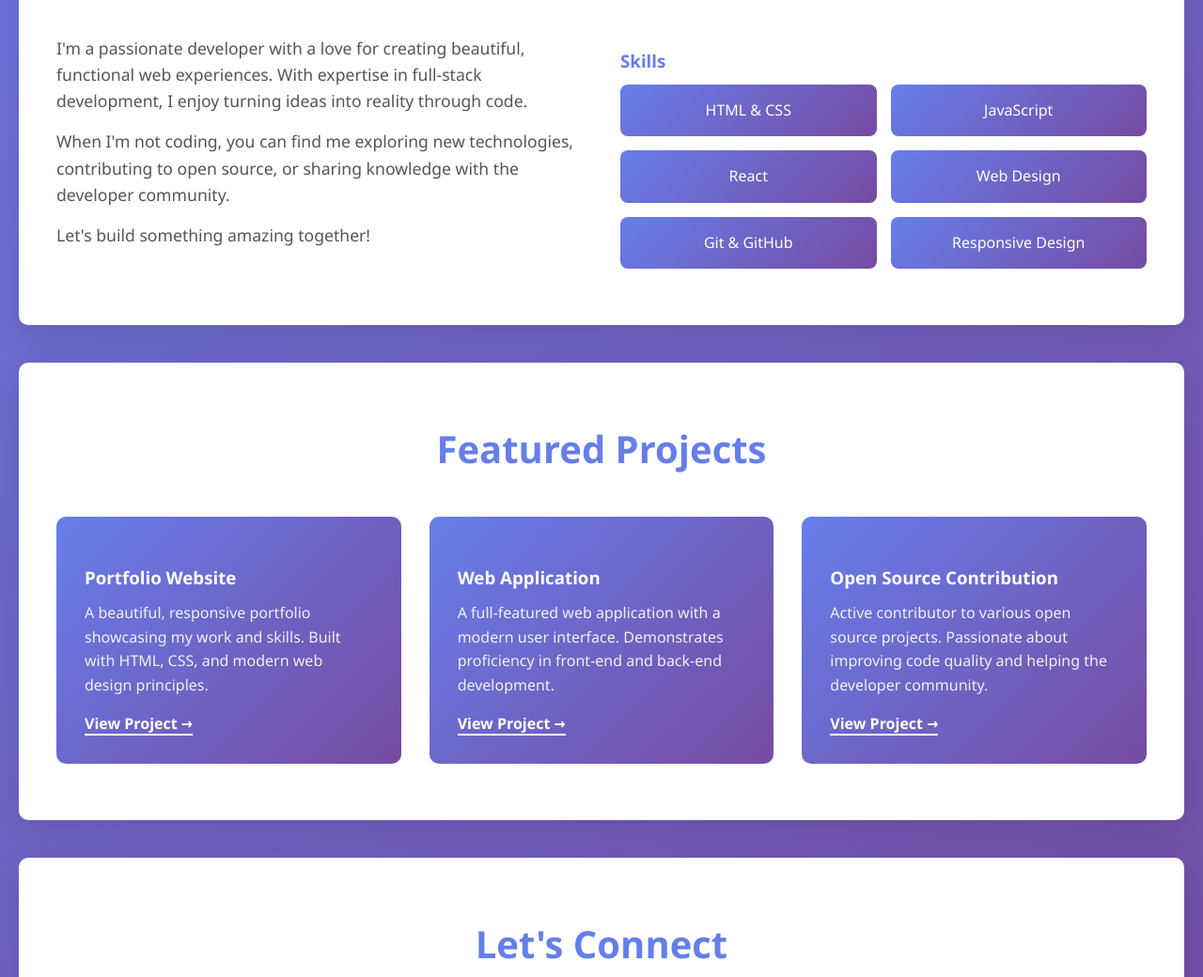
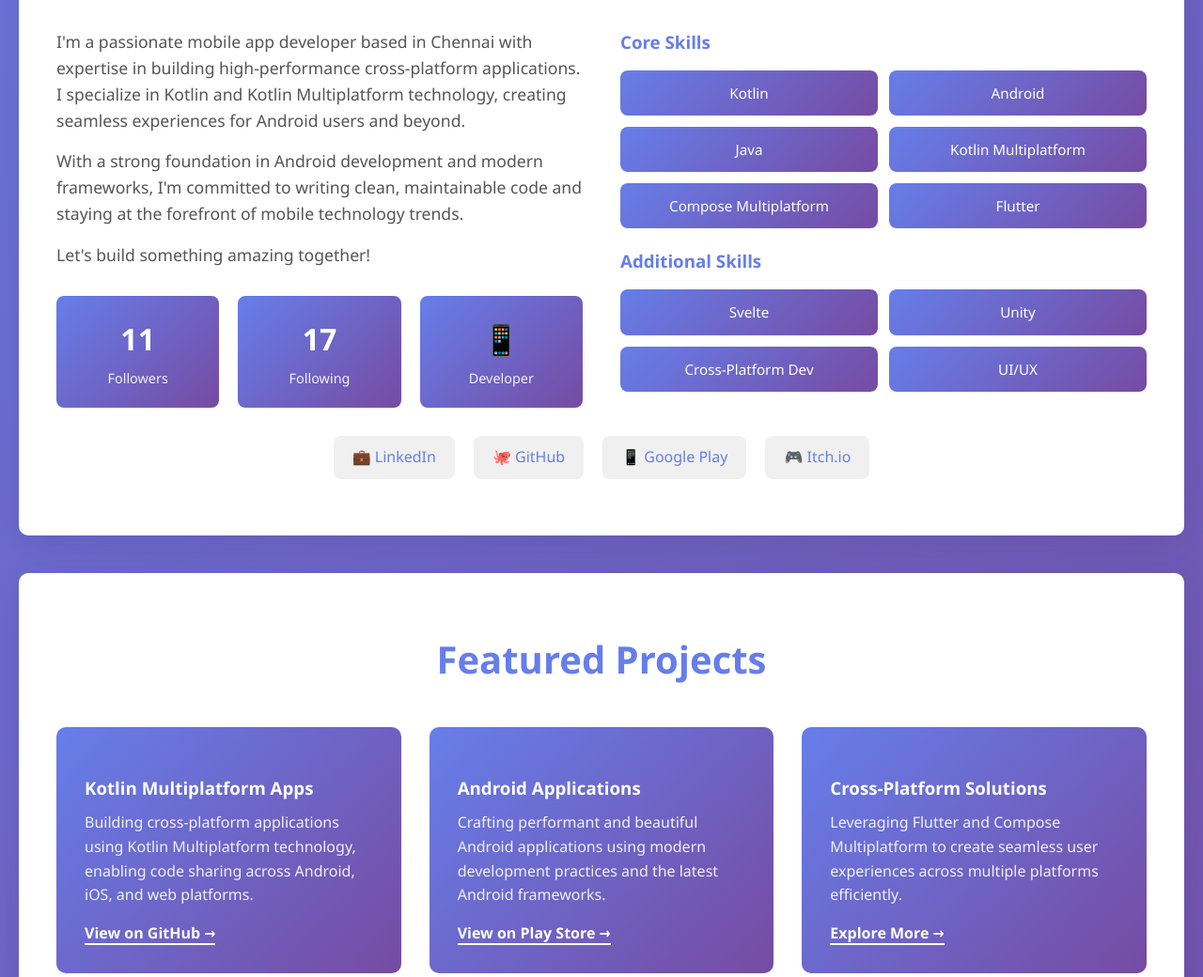
Before and after one commit to lspradeep/lspradeep.github.io, a plain HTML site: page index.html in a window 1280 px wide. Shown: the part 920-1960 px from the top of the page at 94% size. Drawn offline with Linux system fonts and the light colour scheme.

Commit message:
Update portfolio with Pradeep L S professional details

```diff
--- a/index.html
+++ b/index.html
@@ -3,7 +3,7 @@
 <head>
     <meta charset="UTF-8">
     <meta name="viewport" content="width=device-width, initial-scale=1.0">
-    <title>Pradeep - Portfolio</title>
+    <title>Pradeep L S - Mobile App Developer</title>
     <style>
         * {
             margin: 0;
@@ -60,10 +60,17 @@
             animation: slideIn 0.8s ease;
         }
 
-        .hero-content p {
-            font-size: 1.5rem;
+        .hero-content .subtitle {
+            font-size: 1.8rem;
+            margin-bottom: 15px;
+            opacity: 0.95;
+            animation: slideIn 0.8s ease 0.1s backwards;
+        }
+
+        .hero-content .location {
+            font-size: 1.2rem;
             margin-bottom: 30px;
-            opacity: 0.9;
+            opacity: 0.85;
             animation: slideIn 0.8s ease 0.2s backwards;
         }
 
@@ -76,7 +83,8 @@
             border-radius: 50px;
             font-weight: bold;
             transition: transform 0.3s ease, box-shadow 0.3s ease;
-            animation: slideIn 0.8s ease 0.4s backwards;
+            animation: slideIn 0.8s ease 0.3s backwards;
+            margin: 0 10px;
         }
 
         .cta-button:hover {
@@ -122,7 +130,7 @@
             display: grid;
             grid-template-columns: 1fr 1fr;
             gap: 40px;
-            align-items: center;
+            align-items: start;
         }
 
         .about-text p {
@@ -131,19 +139,58 @@
             color: #555;
         }
 
+        .skills-container {
+            display: flex;
+            flex-direction: column;
+            gap: 20px;
+        }
+
+        .skills-category h3 {
+            margin-top: 0;
+            margin-bottom: 15px;
+        }
+
         .skills {
             display: grid;
             grid-template-columns: repeat(2, 1fr);
-            gap: 15px;
+            gap: 12px;
         }
 
         .skill-item {
             background: linear-gradient(135deg, #667eea 0%, #764ba2 100%);
             color: white;
-            padding: 15px;
+            padding: 12px 15px;
             border-radius: 8px;
             text-align: center;
             font-weight: 500;
+            font-size: 0.95rem;
+        }
+
+        /* Social Links */
+        .social-links {
+            display: flex;
+            justify-content: center;
+            gap: 20px;
+            flex-wrap: wrap;
+            margin-top: 30px;
+        }
+
+        .social-link {
+            display: inline-flex;
+            align-items: center;
+            gap: 8px;
+            padding: 10px 20px;
+            background: #f0f0f0;
+            color: #667eea;
+            text-decoration: none;
+            border-radius: 8px;
+            font-weight: 500;
+            transition: background 0.3s ease, color 0.3s ease;
+        }
+
+        .social-link:hover {
+            background: #667eea;
+            color: white;
         }
 
         /* Projects Section */
@@ -185,14 +232,11 @@
 
         /* Contact Section */
         .contact-content {
-            display: flex;
-            justify-content: center;
-            gap: 50px;
-            flex-wrap: wrap;
+            text-align: center;
         }
 
         .contact-item {
-            text-align: center;
+            margin: 20px 0;
         }
 
         .contact-item a {
@@ -216,18 +260,53 @@
             margin-top: 40px;
         }
 
+        /* Stats */
+        .stats {
+            display: grid;
+            grid-template-columns: repeat(3, 1fr);
+            gap: 20px;
+            margin-top: 30px;
+            text-align: center;
+        }
+
+        .stat-item {
+            padding: 20px;
+            background: linear-gradient(135deg, #667eea 0%, #764ba2 100%);
+            color: white;
+            border-radius: 8px;
+        }
+
+        .stat-number {
+            font-size: 2rem;
+            font-weight: bold;
+            margin-bottom: 5px;
+        }
+
+        .stat-label {
+            font-size: 0.9rem;
+            opacity: 0.9;
+        }
+
         /* Responsive */
         @media (max-width: 768px) {
             .hero-content h1 {
                 font-size: 2.5rem;
             }
 
-            .hero-content p {
-                font-size: 1.2rem;
+            .hero-content .subtitle {
+                font-size: 1.3rem;
+            }
+
+            .hero-content .location {
+                font-size: 1rem;
             }
 
             .about-content {
                 grid-template-columns: 1fr;
+            }
+
+            .stats {
+                grid-template-columns: repeat(2, 1fr);
             }
 
             section {
@@ -242,6 +321,19 @@
             nav {
                 gap: 15px;
                 font-size: 0.9rem;
+            }
+
+            .skills {
+                grid-template-columns: 1fr;
+            }
+
+            .social-links {
+                flex-direction: column;
+            }
+
+            .social-link {
+                width: 100%;
+                justify-content: center;
             }
         }
     </style>
@@ -258,9 +350,12 @@
     <!-- Hero Section -->
     <div id="hero" class="hero">
         <div class="hero-content">
-            <h1>Hey, I'm Pradeep 👋</h1>
-            <p>Full Stack Developer & Creative Problem Solver</p>
+            <h1>Pradeep L S</h1>
+            <p class="subtitle">Mobile App Developer</p>
+            <p class="subtitle">Kotlin Multiplatform Specialist</p>
+            <p class="location">📍 Chennai</p>
             <a href="#contact" class="cta-button">Get In Touch</a>
+            <a href="https://play.google.com/store/apps/developer?id=Pradeep+L+S" class="cta-button" target="_blank">Play Store</a>
         </div>
     </div>
 
@@ -270,28 +365,70 @@
         <div class="about-content">
             <div class="about-text">
                 <p>
-                    I'm a passionate developer with a love for creating beautiful, functional web experiences.
-                    With expertise in full-stack development, I enjoy turning ideas into reality through code.
+                    I'm a passionate mobile app developer based in Chennai with expertise in building high-performance
+                    cross-platform applications. I specialize in Kotlin and Kotlin Multiplatform technology, creating
+                    seamless experiences for Android users and beyond.
                 </p>
                 <p>
-                    When I'm not coding, you can find me exploring new technologies, contributing to open source,
-                    or sharing knowledge with the developer community.
+                    With a strong foundation in Android development and modern frameworks, I'm committed to writing
+                    clean, maintainable code and staying at the forefront of mobile technology trends.
                 </p>
                 <p>
                     Let's build something amazing together!
                 </p>
-            </div>
-            <div>
-                <h3>Skills</h3>
-                <div class="skills">
-                    <div class="skill-item">HTML & CSS</div>
-                    <div class="skill-item">JavaScript</div>
-                    <div class="skill-item">React</div>
-                    <div class="skill-item">Web Design</div>
-                    <div class="skill-item">Git & GitHub</div>
-                    <div class="skill-item">Responsive Design</div>
+
+                <div class="stats">
+                    <div class="stat-item">
+                        <div class="stat-number">11</div>
+                        <div class="stat-label">Followers</div>
+                    </div>
+                    <div class="stat-item">
+                        <div class="stat-number">17</div>
+                        <div class="stat-label">Following</div>
+                    </div>
+                    <div class="stat-item">
+                        <div class="stat-number">📱</div>
+                        <div class="stat-label">Developer</div>
+                    </div>
                 </div>
             </div>
+            <div class="skills-container">
+                <div class="skills-category">
+                    <h3>Core Skills</h3>
+                    <div class="skills">
+                        <div class="skill-item">Kotlin</div>
+                        <div class="skill-item">Android</div>
+                        <div class="skill-item">Java</div>
+                        <div class="skill-item">Kotlin Multiplatform</div>
+                        <div class="skill-item">Compose Multiplatform</div>
+                        <div class="skill-item">Flutter</div>
+                    </div>
+                </div>
+                <div class="skills-category">
+                    <h3>Additional Skills</h3>
+                    <div class="skills">
+                        <div class="skill-item">Svelte</div>
+                        <div class="skill-item">Unity</div>
+                        <div class="skill-item">Cross-Platform Dev</div>
+                        <div class="skill-item">UI/UX</div>
+                    </div>
+                </div>
+            </div>
+        </div>
+
+        <div class="social-links">
+            <a href="https://in.linkedin.com/in/pradeepls" class="social-link" target="_blank">
+                💼 LinkedIn
+            </a>
+            <a href="https://github.com/lspradeep" class="social-link" target="_blank">
+                🐙 GitHub
+            </a>
+            <a href="https://play.google.com/store/apps/developer?id=Pradeep+L+S" class="social-link" target="_blank">
+                📱 Google Play
+            </a>
+            <a href="https://itch.io" class="social-link" target="_blank">
+                🎮 Itch.io
+            </a>
         </div>
     </section>
 
@@ -300,19 +437,19 @@
         <h2>Featured Projects</h2>
         <div class="projects-grid">
             <div class="project-card">
-                <h3>Portfolio Website</h3>
-                <p>A beautiful, responsive portfolio showcasing my work and skills. Built with HTML, CSS, and modern web design principles.</p>
-                <a href="#" class="project-link">View Project →</a>
+                <h3>Kotlin Multiplatform Apps</h3>
+                <p>Building cross-platform applications using Kotlin Multiplatform technology, enabling code sharing across Android, iOS, and web platforms.</p>
+                <a href="https://github.com/lspradeep" class="project-link">View on GitHub →</a>
             </div>
             <div class="project-card">
-                <h3>Web Application</h3>
-                <p>A full-featured web application with a modern user interface. Demonstrates proficiency in front-end and back-end development.</p>
-                <a href="#" class="project-link">View Project →</a>
+                <h3>Android Applications</h3>
+                <p>Crafting performant and beautiful Android applications using modern development practices and the latest Android frameworks.</p>
+                <a href="https://play.google.com/store/apps/developer?id=Pradeep+L+S" class="project-link">View on Play Store →</a>
             </div>
             <div class="project-card">
-                <h3>Open Source Contribution</h3>
-                <p>Active contributor to various open source projects. Passionate about improving code quality and helping the developer community.</p>
-                <a href="#" class="project-link">View Project →</a>
+                <h3>Cross-Platform Solutions</h3>
+                <p>Leveraging Flutter and Compose Multiplatform to create seamless user experiences across multiple platforms efficiently.</p>
+                <a href="https://github.com/lspradeep" class="project-link">Explore More →</a>
             </div>
         </div>
     </section>
@@ -321,24 +458,27 @@
     <section id="contact">
         <h2>Let's Connect</h2>
         <div class="contact-content">
+            <p style="font-size: 1.2rem; margin-bottom: 30px; color: #555;">
+                I'm always interested in hearing about new projects and opportunities.
+            </p>
             <div class="contact-item">
-                <h3>Email</h3>
+                <h3>📧 Email</h3>
                 <a href="mailto:your.email@example.com">your.email@example.com</a>
             </div>
             <div class="contact-item">
-                <h3>GitHub</h3>
-                <a href="https://github.com/lspradeep" target="_blank">github.com/lspradeep</a>
+                <h3>🔗 Connect on LinkedIn</h3>
+                <a href="https://in.linkedin.com/in/pradeepls" target="_blank">linkedin.com/in/pradeepls</a>
             </div>
             <div class="contact-item">
-                <h3>LinkedIn</h3>
-                <a href="https://linkedin.com" target="_blank">LinkedIn Profile</a>
+                <h3>💻 GitHub</h3>
+                <a href="https://github.com/lspradeep" target="_blank">github.com/lspradeep</a>
             </div>
         </div>
     </section>
 
     <!-- Footer -->
     <footer>
-        <p>&copy; 2024 Pradeep. All rights reserved. | Built with passion 💜</p>
+        <p>&copy; 2024 Pradeep L S. All rights reserved. | Mobile App Developer | Kotlin Multiplatform Specialist</p>
     </footer>
 </body>
 </html>
```
